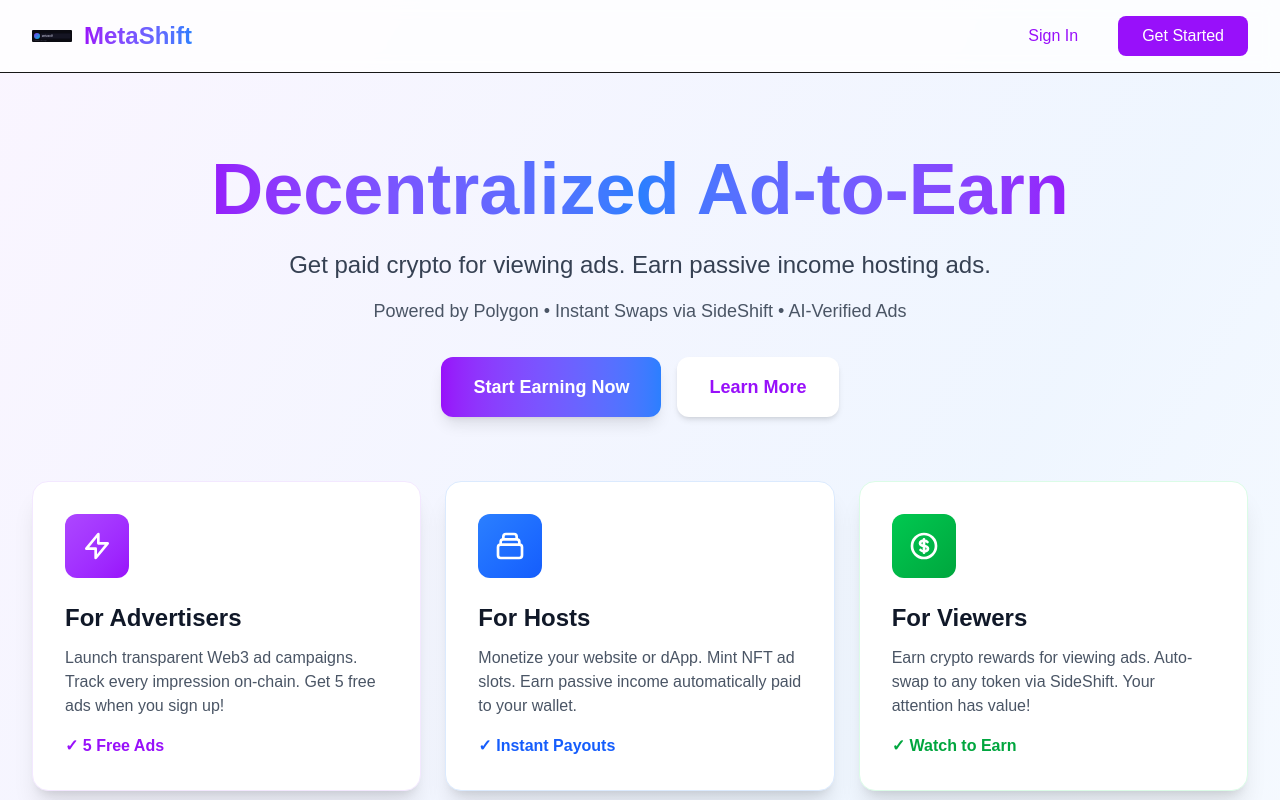
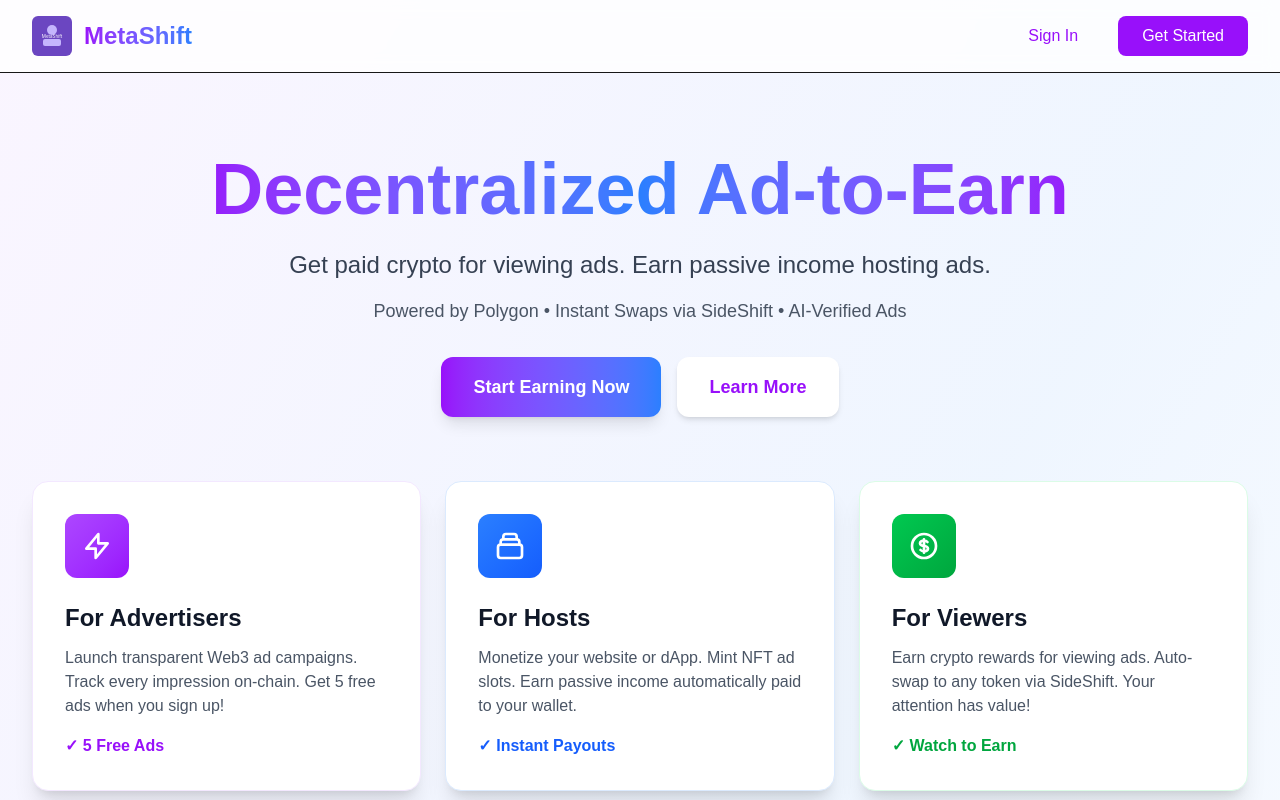
Before and after one commit to imthegoodboy/MetaShifty, a Next.js app in the folder web/: page / in a window 1280 px wide. Shown: the top 800 px of the page. Built offline with nearby package versions, Linux system fonts and the light colour scheme; no server answers; what @rainbow-me/rainbowkit, wagmi would draw is missing.

Commit message:
updating

```diff
--- a/web/src/app/advertiser/page.tsx
+++ b/web/src/app/advertiser/page.tsx
@@ -87,7 +87,7 @@ export default function CreateCampaign() {
       <nav className="bg-white/80 backdrop-blur-md border-b sticky top-0 z-50">
         <div className="max-w-7xl mx-auto px-4 sm:px-6 lg:px-8 py-4 flex justify-between items-center">
           <Link href="/dashboard" className="flex items-center gap-3">
-            <Image src="/images/metashift-logo.jpg" alt="MetaShift" width={40} height={40} className="rounded-lg" />
+            <Image src="/images/metashift-logo.svg" alt="MetaShift" width={40} height={40} className="rounded-lg" />
             <span className="text-2xl font-bold bg-gradient-to-r from-purple-600 to-blue-500 bg-clip-text text-transparent">
               MetaShift
             </span>
--- a/web/src/app/create-slot/page.tsx
+++ b/web/src/app/create-slot/page.tsx
@@ -96,7 +96,7 @@ export default function CreateAdSlot() {
       <nav className="bg-white/80 backdrop-blur-md border-b sticky top-0 z-50">
         <div className="max-w-7xl mx-auto px-4 sm:px-6 lg:px-8 py-4 flex justify-between items-center">
           <Link href="/host" className="flex items-center gap-3">
-            <Image src="/images/metashift-logo.jpg" alt="MetaShift" width={40} height={40} className="rounded-lg" />
+            <Image src="/images/metashift-logo.svg" alt="MetaShift" width={40} height={40} className="rounded-lg" />
             <span className="text-2xl font-bold bg-gradient-to-r from-blue-600 to-cyan-500 bg-clip-text text-transparent">
               MetaShift
             </span>
--- a/web/src/app/dashboard/page.tsx
+++ b/web/src/app/dashboard/page.tsx
@@ -78,7 +78,7 @@ export default function AdvertiserDashboard() {
       <nav className="bg-white border-b sticky top-0 z-50">
         <div className="max-w-7xl mx-auto px-4 sm:px-6 lg:px-8 py-4 flex justify-between items-center">
           <Link href="/" className="flex items-center gap-3">
-            <Image src="/images/metashift-logo.jpg" alt="MetaShift" width={40} height={40} className="rounded-lg" />
+            <Image src="/images/metashift-logo.svg" alt="MetaShift" width={40} height={40} className="rounded-lg" />
             <span className="text-2xl font-bold bg-gradient-to-r from-purple-600 to-blue-500 bg-clip-text text-transparent">
               MetaShift
             </span>
--- a/web/src/app/host/page.tsx
+++ b/web/src/app/host/page.tsx
@@ -93,7 +93,7 @@ export default function HostDashboard() {
       <nav className="bg-white/80 backdrop-blur-md border-b sticky top-0 z-50">
         <div className="max-w-7xl mx-auto px-4 sm:px-6 lg:px-8 py-4 flex justify-between items-center">
           <Link href="/" className="flex items-center gap-3">
-            <Image src="/images/metashift-logo.jpg" alt="MetaShift" width={40} height={40} className="rounded-lg" />
+            <Image src="/images/metashift-logo.svg" alt="MetaShift" width={40} height={40} className="rounded-lg" />
             <span className="text-2xl font-bold bg-gradient-to-r from-blue-600 to-cyan-500 bg-clip-text text-transparent">
               MetaShift
             </span>
--- a/web/src/app/page.tsx
+++ b/web/src/app/page.tsx
@@ -32,7 +32,7 @@ export default function Home() {
       <nav className="border-b bg-white/80 backdrop-blur-sm sticky top-0 z-50">
         <div className="max-w-7xl mx-auto px-4 sm:px-6 lg:px-8 py-4 flex justify-between items-center">
           <div className="flex items-center gap-3">
-            <Image src="/metashift-logo.svg" alt="MetaShift" width={40} height={40} />
+                <Image src="/images/metashift-logo.svg" alt="MetaShift" width={40} height={40} />
             <span className="text-2xl font-bold bg-gradient-to-r from-purple-600 to-blue-500 bg-clip-text text-transparent">
               MetaShift
             </span>
--- a/web/src/app/signin/page.tsx
+++ b/web/src/app/signin/page.tsx
@@ -58,7 +58,7 @@ export default function SignInPage() {
       <div className="max-w-md w-full">
         <div className="text-center mb-8">
           <Link href="/" className="inline-flex items-center gap-2 mb-4">
-            <Image src="/metashift-logo.svg" alt="MetaShift" width={50} height={50} />
+            <Image src="/images/metashift-logo.svg" alt="MetaShift" width={50} height={50} />
             <span className="text-3xl font-bold bg-gradient-to-r from-purple-600 to-blue-500 bg-clip-text text-transparent">
               MetaShift
             </span>
@@ -92,10 +92,11 @@ export default function SignInPage() {
             </div>
 
             <div>
-              <label className="block text-sm font-medium text-gray-700 mb-2">Connect Wallet (Optional)</label>
-              <div className="flex justify-center">
-                <ConnectButton />
-              </div>
+              <label className="block text-sm font-medium text-gray-700 mb-2">(Wallet connect is not required to sign in)</label>
+                <div className="flex justify-center">
+                  {/* Intentionally not showing wallet connect on sign in to keep login simple.
+                      Users connect their wallet during signup (advertisers) or when performing on-chain actions. */}
+                </div>
             </div>
 
             {error && (
--- a/web/src/app/signup/page.tsx
+++ b/web/src/app/signup/page.tsx
@@ -19,18 +19,14 @@ export default function SignUpPage() {
     e.preventDefault();
     setError('');
 
-    if (!isConnected) {
-      setError('Please connect your wallet first');
-      return;
-    }
-
+    // wallet is optional during signup; advertisers will connect/pay when creating campaigns
     setLoading(true);
 
     try {
       const res = await fetch('/api/auth/signup', {
         method: 'POST',
         headers: { 'Content-Type': 'application/json' },
-        body: JSON.stringify({ email, password, role, walletAddress: address }),
+        body: JSON.stringify({ email, password, role, walletAddress: address || null }),
       });
 
       const data = await res.json();
@@ -55,9 +51,9 @@ export default function SignUpPage() {
   return (
     <div className="min-h-screen bg-gradient-to-br from-purple-50 via-blue-50 to-white flex items-center justify-center px-4">
       <div className="max-w-md w-full">
-        <div className="text-center mb-8">
+          <div className="text-center mb-8">
           <Link href="/" className="inline-flex items-center gap-2 mb-4">
-            <Image src="/metashift-logo.svg" alt="MetaShift" width={50} height={50} />
+            <Image src="/images/metashift-logo.svg" alt="MetaShift" width={50} height={50} />
             <span className="text-3xl font-bold bg-gradient-to-r from-purple-600 to-blue-500 bg-clip-text text-transparent">
               MetaShift
             </span>
@@ -92,7 +88,7 @@ export default function SignUpPage() {
                     : 'border-gray-200 hover:border-blue-300'
                 }`}
               >
-                <div className="font-semibold mb-1">Host Ads</div>
+                <div className="font-semibold mb-1">Developer (Host)</div>
                 <div className="text-xs text-gray-600">Earn from your site</div>
               </button>
             </div>
@@ -122,13 +118,11 @@ export default function SignUpPage() {
             </div>
 
             <div>
-              <label className="block text-sm font-medium text-gray-700 mb-2">Connect Wallet</label>
+              <label className="block text-sm font-medium text-gray-700 mb-2">Connect Wallet (optional)</label>
               <div className="flex justify-center">
                 <ConnectButton />
               </div>
-              {!isConnected && (
-                <p className="text-sm text-gray-500 mt-2 text-center">Required for blockchain transactions</p>
-              )}
+              <p className="text-sm text-gray-500 mt-2 text-center">Connect your wallet later when you create campaigns or perform on-chain actions.</p>
             </div>
 
             {error && (
@@ -139,7 +133,7 @@ export default function SignUpPage() {
 
             <button
               type="submit"
-              disabled={loading || !isConnected}
+              disabled={loading}
               className="w-full bg-gradient-to-r from-purple-600 to-blue-500 text-white py-3 rounded-lg font-semibold hover:shadow-lg transition-all disabled:opacity-50 disabled:cursor-not-allowed"
             >
               {loading ? 'Creating Account...' : 'Create Account'}
```
Also changed, not shown: web/public/images/metashift-logo.svg (added).
